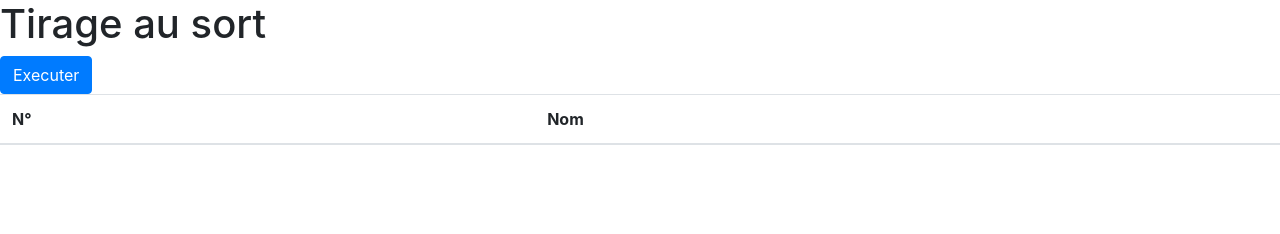
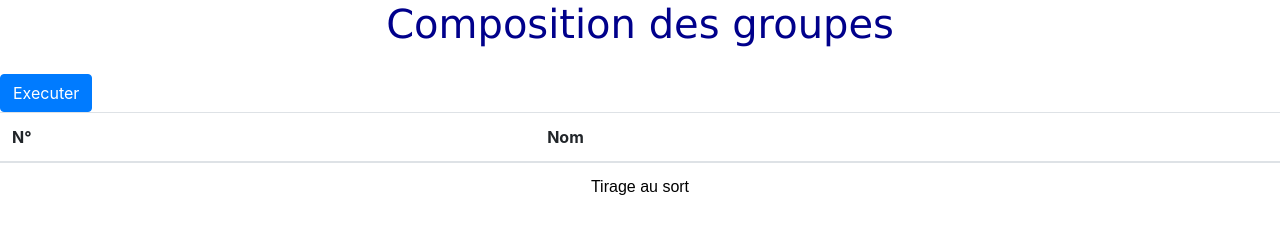
Before and after one commit to Emilie-dev/Tirage-au-sort, a website: page index.html in a window 1280 px wide. Drawn offline with nearby package versions, Linux system fonts and the light colour scheme.

Commit message:
Tirage au sort fonctionnel.

```diff
--- a/app.js
+++ b/app.js
@@ -36,6 +36,5 @@ for (var i = 0; i < person.length; i++) {
 }
 
 
-$("#content").html();
 
 });
--- a/index.html
+++ b/index.html
@@ -1,31 +1,33 @@
 <!DOCTYPE html>
 <html>
 <head>
+
 <meta charset="utf-8">
 <link rel="stylesheet" type="text/css" href="bootstrap-3.3.7-dist/css/bootstrap.min.css">
+<link rel="stylesheet" type="text/css" href="style.css">
+
 	<title>Tirage au sort</title>
 </head>
 <body>
-<h1>Tirage au sort</h1>
+	<h1>Composition des groupes</h1>
 
+	<button id="execute" type="button" class="btn btn-primary">Executer</button>
 
-
-<table id="liste" class="table table-striped">
+	<table id="liste" class="table table-striped">
+	<caption class="text">Tirage au sort</caption>
 			<thead>
 				<tr>
 					<th>N°</th>
 					<th>Nom</th>
 				</tr>
 			</thead>
-			<tbody>
+			<tbody class="content">
+			</tbody>
+	</table>
 
-			</tbody
-
-</table>
-
-<button id="execute"type="button" class="btn btn-primary">Executer</button>
 
 <script type="text/javascript" src="node_modules/jquery/dist/jquery.min.js"></script>
 <script type="text/javascript" src="app.js"></script>
+
 </body>
 </html>
--- a/style.css
+++ b/style.css
@@ -1,3 +1,14 @@
-.h1 {
+h1 {
 	text-align: center;
+	color: darkblue;
+	font-family: Verdana;
+	margin-bottom: 2%;
+
 }
+
+.text {
+	text-align: center;
+	color: black;
+	font-family: Arial;
+
+}
```
